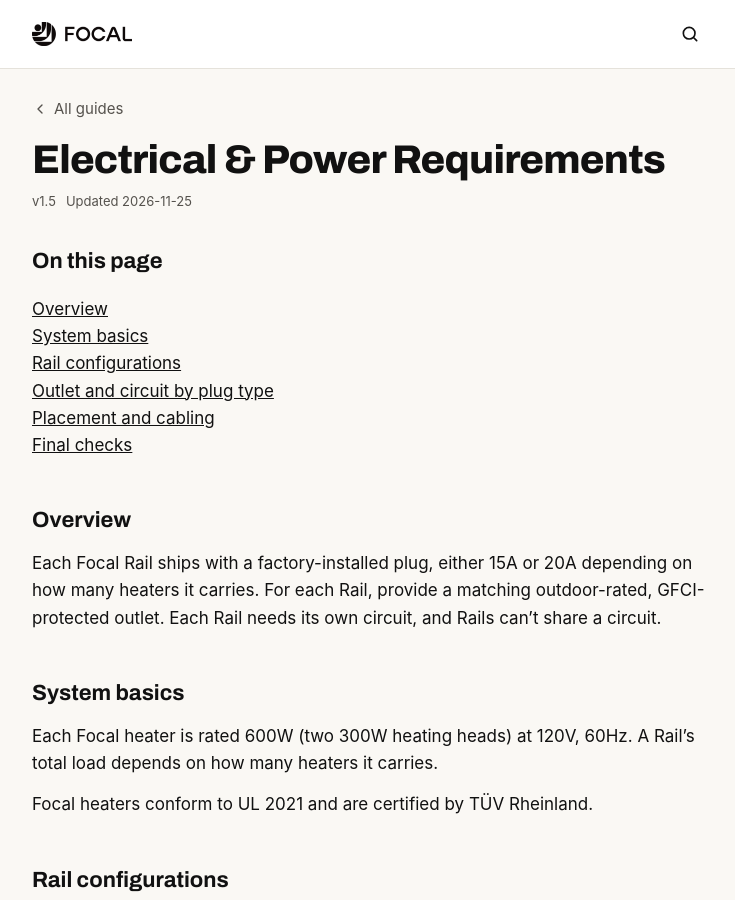
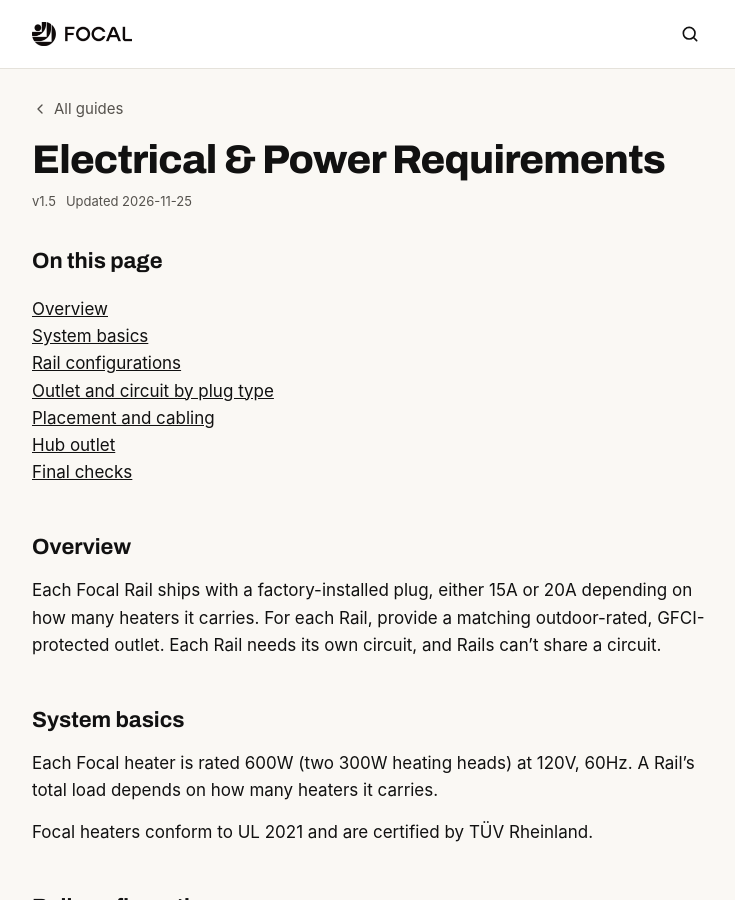
Before and after one commit to BeamT/external-docs, a Jekyll site: the page built from _guides/electrical-power.md, in a window 1280 px wide and 900 px high. Shown: the whole window, without its empty margins (268-1003 px from the left). Built offline with Jekyll 4.4.1, drawn with Linux system fonts in a browser that asks for light colours; some web fonts are replaced.

Commit message:
Give Hub outlet note its own Restaurant-only section; update search test
Co-Authored-By: Claude Sonnet 5.5 <noreply@anthropic.com>

```diff
--- a/_guides/electrical-power.md
+++ b/_guides/electrical-power.md
@@ -18,6 +18,7 @@ updated: "2026-11-25"
 - [Rail configurations](#rail-configurations)
 - [Outlet and circuit by plug type](#outlet-and-circuit-by-plug-type)
 - [Placement and cabling](#placement-and-cabling)
+- [Hub outlet](#hub-outlet)
 - [Final checks](#final-checks)
 
 ## Overview
@@ -53,6 +54,8 @@ If you need a new outlet and circuit, expect to pay roughly $250–$500 to have
 
 Position each outlet in line with the cord-exit end of its Rail, where the Rail's 8-foot built-in cable exits, and account for features like pillars or posts. If the cable can't reach, use an extension cord. Any extension cord, and all other cabling connected to a Rail, should be 12AWG or heavier and rated for 20A. Don't use a power strip.
 
+## Hub outlet
+
 {% capture hubnote %}
 The Focal Hub (a small box that connects the heaters to WiFi) needs a standard outlet at the location marked on the site plan. Don't use an outlet on a light switch.
 {% endcapture %}
```
Also changed, not shown: tests/search-product.spec.js (+1 -1 lines).
